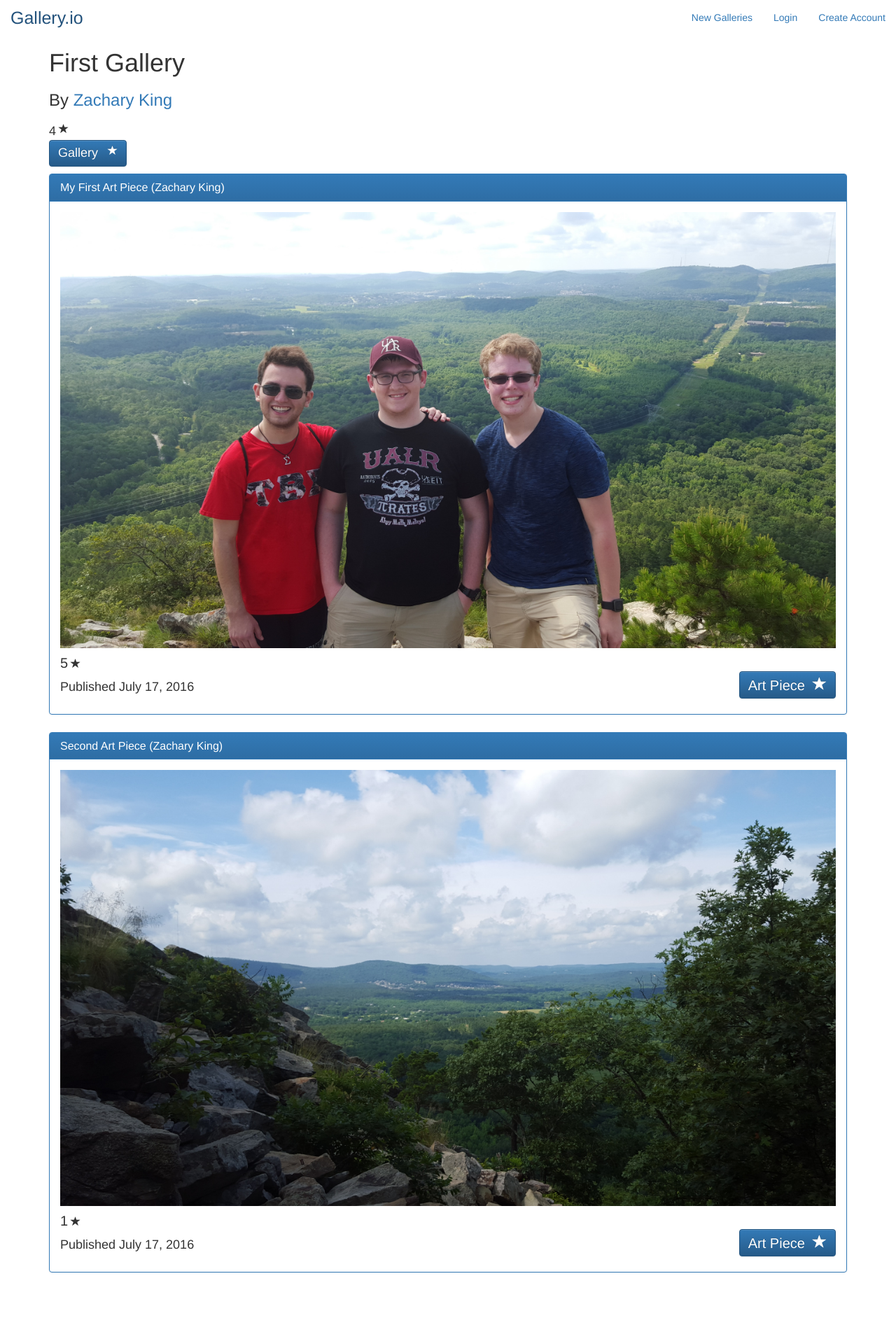
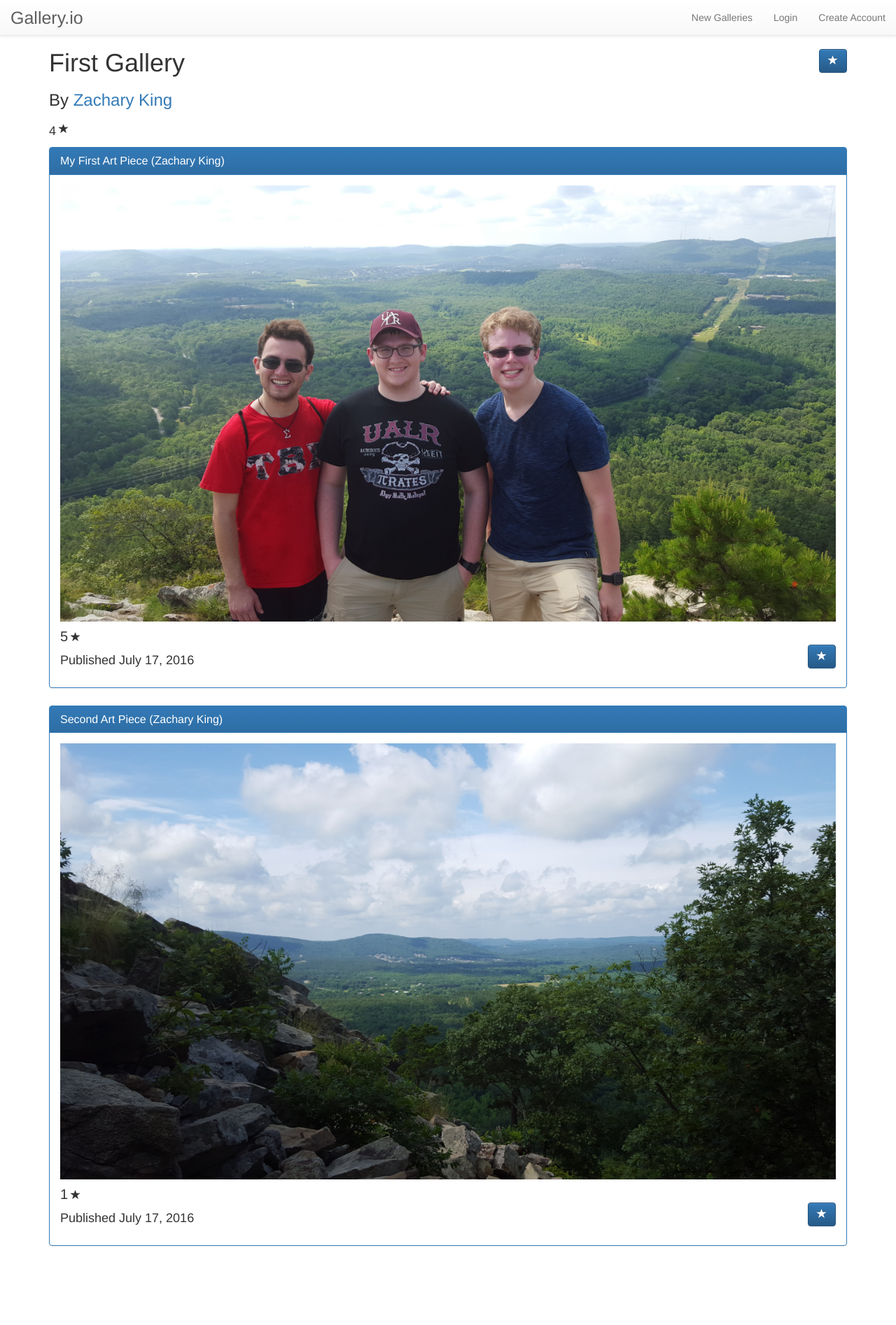
Before and after one commit to sgmoorthy/arts.io, a Django app: page /gallery/1/ in a window 1280 px wide. Shown: the whole page at 70% size. After the commit the page ends 1780 px from the top, so only its background shows below. Run offline with Django 3.2, Linux system fonts and the light colour scheme; data comes from the database, SQL or seed files in the repository; both versions use the stored data as it was after the commit; some libraries are stand-ins or nearby versions.

Commit message:
Changed styling for star buttons

```diff
--- a/gallery/showcase/static/showcase/style.css
+++ b/gallery/showcase/static/showcase/style.css
@@ -27,6 +27,14 @@
 
 .gallery-item {
   margin-bottom: 25px;
+}
+
+.gallery-title * {
+  display: inline;
+}
+
+.gallery-title form {
+  text-align: right;
 }
 
 .gallery-rating {
@@ -60,7 +68,6 @@
 
 .rate-form-embedded {
   text-align: right;
-  float: right;
 }
 
 .pub-date {
--- a/gallery/showcase/templates/showcase/gallery.html
+++ b/gallery/showcase/templates/showcase/gallery.html
@@ -3,21 +3,22 @@
 {% block content %}
 
   <div class="gallery">
-    <h1>{{ gallery.name }}</h1>
+    <h1 class="gallery-title">
+      {{ gallery.name }}
+      <!-- form button to rate the gallery -->
+      <form id="rate-form" action="{% url 'showcase:star_gallery' gallery.id %}" method="post" class="rate-form">
+        {% csrf_token %}
+        <button type="submit" class="btn btn-primary pull-right" id="starBtn" value="star">
+            <span class="glyphicon glyphicon-star" aria-hidden="true"></span>
+        </button>
+      </form>
+    </h1>
+
     <h3>By <a href="#">{{ gallery.artist }}</a></h3>
     <!-- Rating -->
     <div class="gallery-rating">
         <h4>{{ gallery.rating }}</h4>
         <span class="glyphicon glyphicon-star" aria-hidden="true"></span>
-
-        <!-- form button to rate the gallery -->
-        <form id="rate-form" action="{% url 'showcase:star_gallery' gallery.id %}" method="post" class="rate-form">
-          {% csrf_token %}
-          <button type="submit" class="btn btn-primary" id="starBtn" value="star">
-            <h4>Gallery&nbsp;&nbsp;</h4>
-              <span class="glyphicon glyphicon-star" aria-hidden="true"></span>
-          </button>
-        </form>
     </div>
 
 
@@ -48,8 +49,8 @@
           <!-- form button to rate the art piece  -->
           <form id="rate-form" action="{% url 'showcase:star_art' image.id %}" method="post" class="rate-form rate-form-embedded">
             {% csrf_token %}
-            <button type="submit" class="btn btn-primary" id="starBtn" value="star">
-              <h4>Art Piece&nbsp;&nbsp;<span class="glyphicon glyphicon-star" aria-hidden="true"></span></h4>
+            <button type="submit" class="btn btn-primary pull-right" id="starBtn" value="star">
+              <span class="glyphicon glyphicon-star" aria-hidden="true"></span>
             </button>
           </form>
 
--- a/gallery/showcase/templates/showcase/navigation.html
+++ b/gallery/showcase/templates/showcase/navigation.html
@@ -1,4 +1,4 @@
-<nav class="navbar navbar-primary navbar-fixed-top">
+<nav class="navbar navbar-default navbar-fixed-top">
   <div class="container-fluid">
     <div class="navbar-header">
       <a class="navbar-brand" href="/">Gallery.io</a>
```
Also changed, not shown: gallery/showcase/templates/showcase/art.html (+11 -9 lines), gallery/db.sqlite3.
